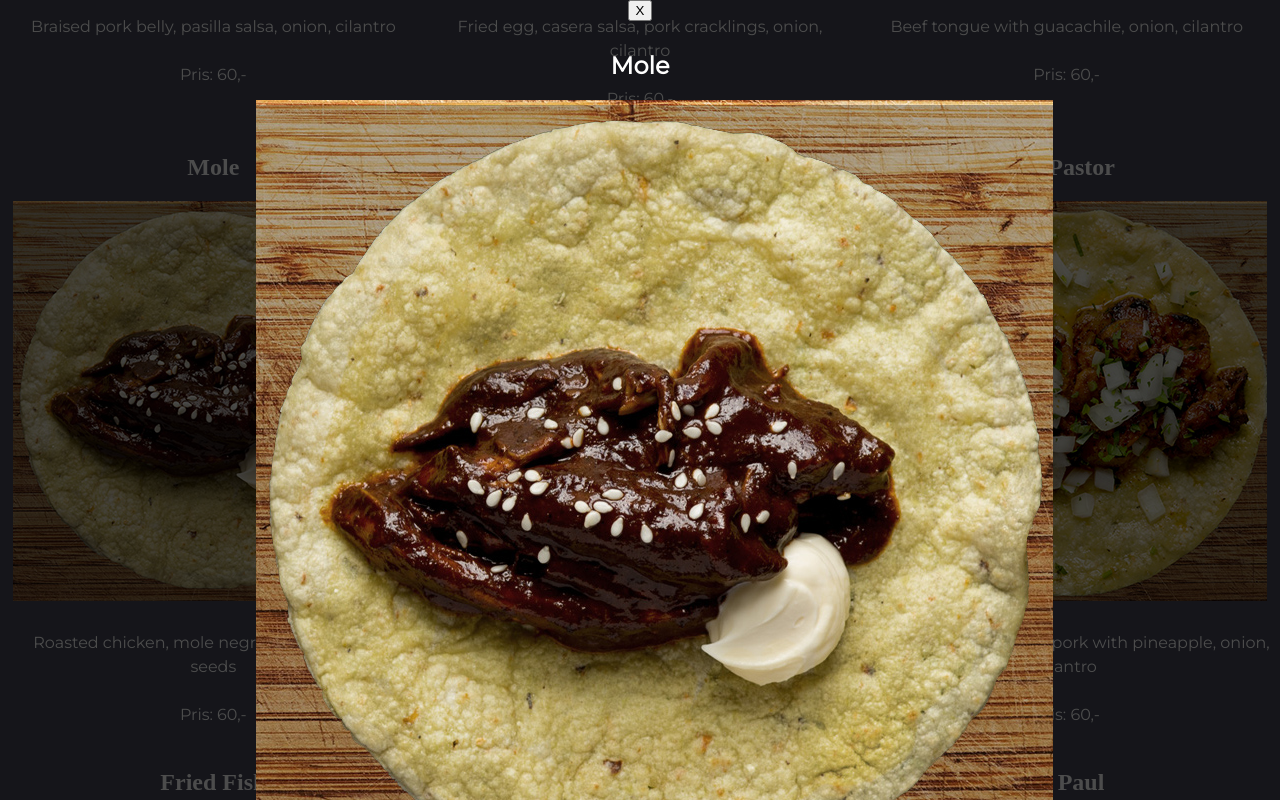
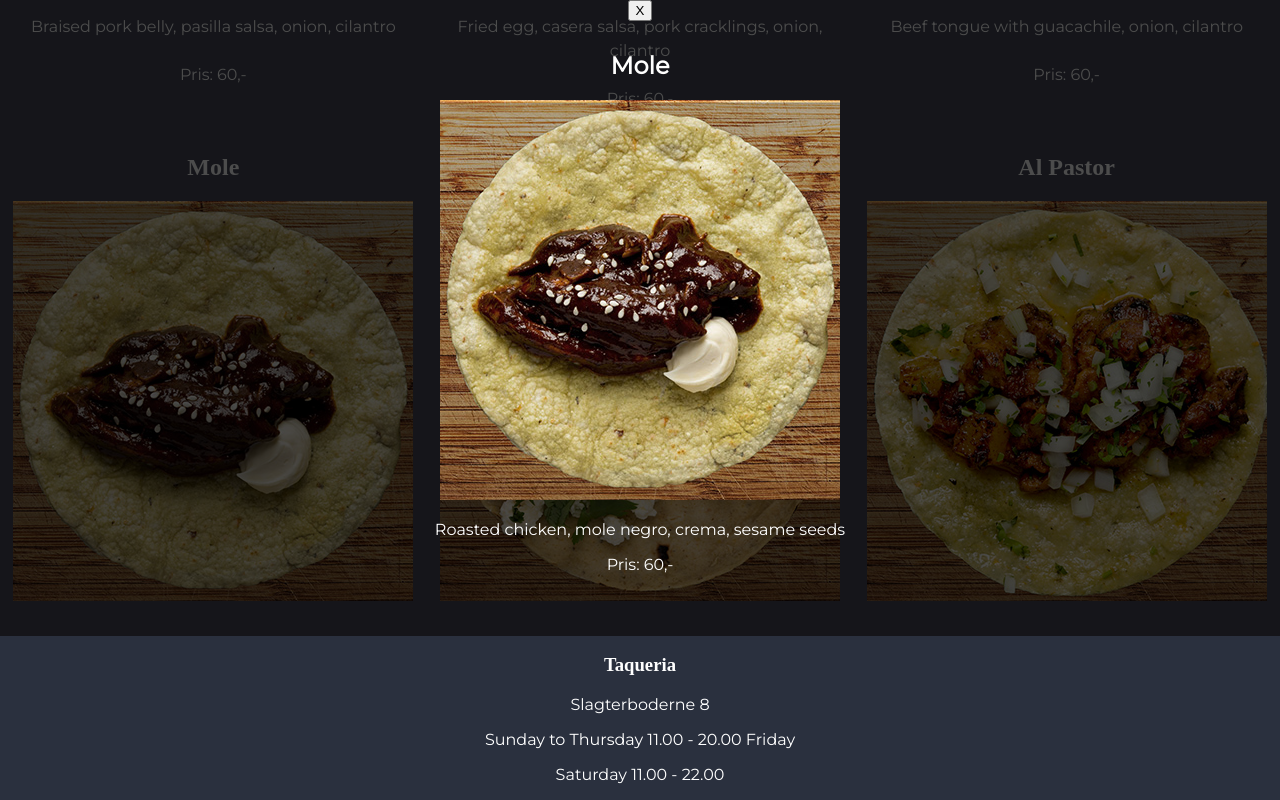
Before and after one commit to mikk643i/restaurant-opgave, a plain HTML site: page index.html in a window 1280 px wide. Both pictures are taken after a click on the picture 213 px from the left and 1303 px from the top of the page. Shown: the part 903-1703 px from the top of the page. Drawn offline with Linux system fonts and the light colour scheme.

Commit message:
modal billeder ændret til small

```diff
--- a/index.html
+++ b/index.html
@@ -7,6 +7,7 @@
     <title>Restaurant opgave</title>
     <link href="https://fonts.googleapis.com/css?family=Montserrat" rel="stylesheet">
     <link rel="stylesheet" href="style.css">
+    <link rel="stylesheet" href="https://cdnjs.cloudflare.com/ajax/libs/font-awesome/4.7.0/css/font-awesome.min.css">
 
 
 </head>
@@ -117,7 +118,7 @@
         function visModal(retter) {
             modal.classList.add("vis");
             modal.querySelector(".modal-navn").textContent = retter.navn;
-            modal.querySelector(".modal-billede").src = "imgs/medium/" + retter.billede + ".jpg";
+            modal.querySelector(".modal-billede").src = "imgs/small/" + retter.billede + ".jpg";
             modal.querySelector(".modal-billede").alt = "" + retter.navn;
             modal.querySelector(".modal-beskrivelse").textContent = retter.beskrivelse;
             modal.querySelector(".pris").textContent = retter.pris;
@@ -137,6 +138,13 @@
         }
     </script>
 
+    <div class="footer">
+        <h3>Taqueria</h3>
+        <p>Slagterboderne 8</p>
+        <p>Sunday to Thursday 11.00 - 20.00 Friday</p>
+        <p>Saturday 11.00 - 22.00</p>
+    </div>
+
 
 </body>
 
--- a/style.css
+++ b/style.css
@@ -76,6 +76,10 @@
      /* display: block;*/
      opacity: 1;
      pointer-events: all;
+ }
+
+ .modal-billede {
+     width: 50vh;
  }
 
  header img {
@@ -174,14 +178,17 @@
      font-family: 'Montserrat', bold;
  }
 
- .footer {
-     display: grid;
-     grid-gap: 10px;
-
+ .om_section {
+     background-color: black;
+     width: 100%;
  }
 
- .footer_1 {
-     grid-column-start: 2;
-     grid-column-end: five;
-     grid-row-start: row1-start grid-row-end: 3;
+ .footer {
+     position: fixed;
+     left: 0;
+     bottom: 0;
+     width: 100%;
+     background-color: #2A303E;
+     color: white;
+     text-align: center;
  }
```
